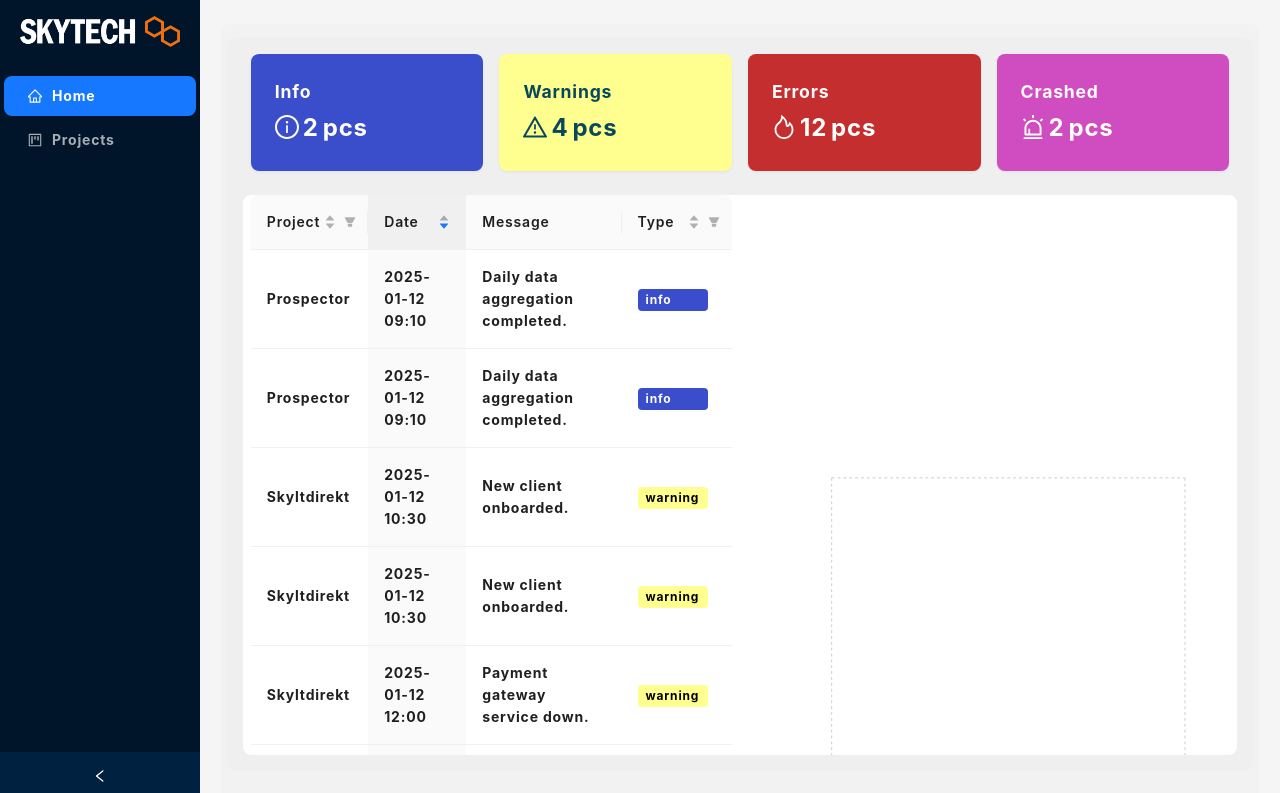
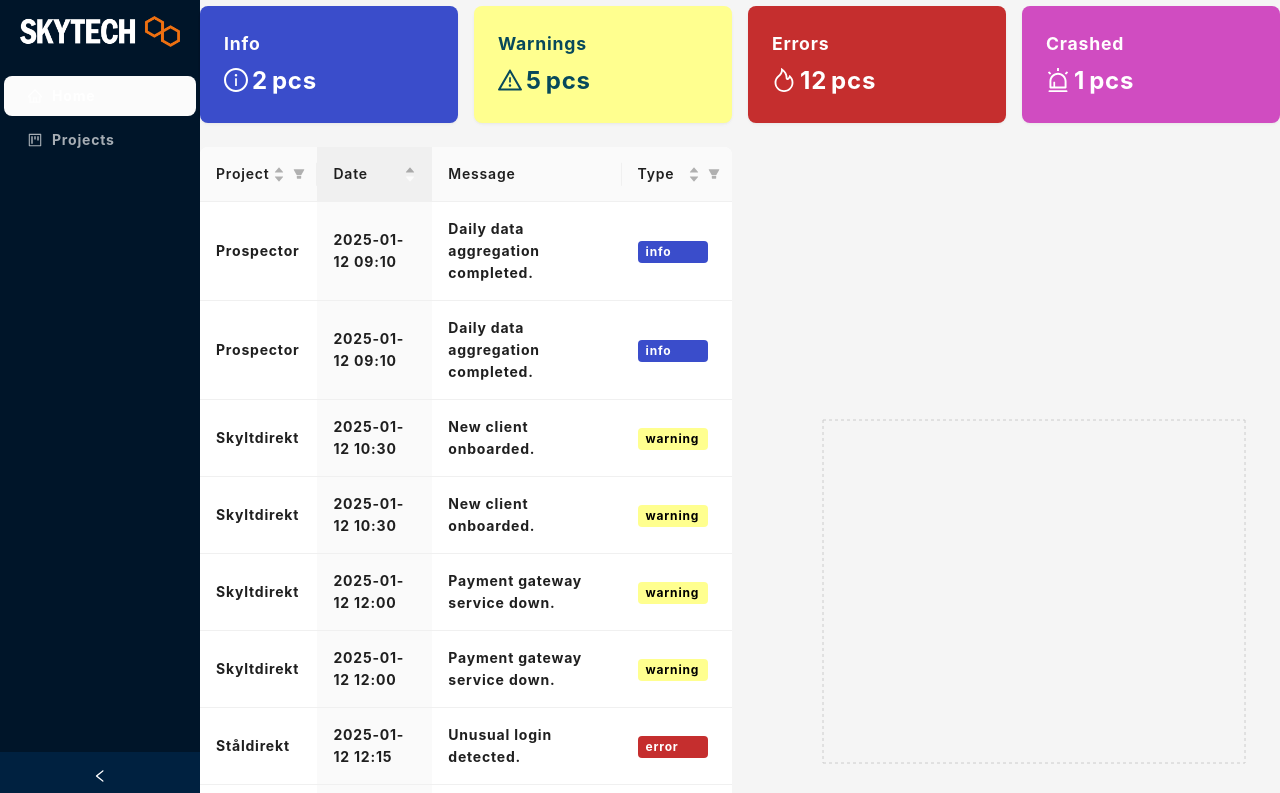
Before and after one commit to MrKalleP/event-frontend, a React (Vite) app: page / in a window 1280 px wide. Shown: the top 793 px of the page. Built offline with nearby package versions, Linux system fonts and the light colour scheme.

Commit message:
fixing litle styling with  ant design take away inlinestyle

```diff
--- a/src/App.tsx
+++ b/src/App.tsx
@@ -1,23 +1,32 @@
-import React from "react";
 import { BrowserRouter, Routes, Route } from "react-router-dom";
 import HomePage from "./pages/HomePage";
 import ProjectPage from "./pages/ProjectPage";
 import NotFound from "./utils/NotFound";
 import MainLayout from "./components/homepage/MainLayout";
 import SingleProjectPage from "./components/projects/SingleProjectPage";
+import { ConfigProvider } from "antd";
 
 const App: React.FC = () => {
+
+  const theme = {
+    token: {
+      colorPrimary: "#FBFBFB",
+      pagePadding: "1rem"
+    }
+  }
   return (
+    <ConfigProvider theme={theme}>
       <BrowserRouter>
         <Routes>
           <Route element={<MainLayout />}>
             <Route path="/" element={<HomePage />} />
             <Route path="/project" element={<ProjectPage />} />
-          <Route path="/project/:id" element={<SingleProjectPage />} />
+            <Route path="/project/:projectName" element={<SingleProjectPage />} />
             <Route path="*" element={<NotFound />} />
           </Route>
         </Routes>
       </BrowserRouter>
+    </ConfigProvider>
   );
 };
 
--- a/src/components/homepage/LineChart.tsx
+++ b/src/components/homepage/LineChart.tsx
@@ -17,7 +17,7 @@
 function LineChartExample() {
     const processedData = PreProcessData(test_data);
     return (
-        <ResponsiveContainer width="100%" height={400} style={{ marginTop: "17rem", padding: ".3rem" }}>
+        <ResponsiveContainer width="100%" height={400} >
             <LineChart
                 data={processedData}
                 margin={{
--- a/src/components/homepage/MainLayout.tsx
+++ b/src/components/homepage/MainLayout.tsx
@@ -28,7 +28,7 @@
         }));
 
     return (
-        <Layout style={{ minHeight: "100vh", background: "rgba(0, 0, 0, 0.01)" }}>
+        <Layout >
             <Sider collapsible collapsed={collapsed} onCollapse={setCollapsed}>
                 <Logo isCollapsed={collapsed} />
                 <Menu
@@ -45,26 +45,18 @@
                 </Menu>
             </Sider>
             <Layout>
-                <Content style={{ margin: "0", height: "100%" }}>
+                <Content >
                     <Breadcrumb style={{ margin: "3px" }}>
                         {breadcrumbItems.map((item) => (
                             <Breadcrumb.Item key={item.key}>{item.label}</Breadcrumb.Item>
                         ))}
                     </Breadcrumb>
                     <div
-                        style={{
-                            padding: 14,
-                            background: "rgba(0, 0, 0, 0.01)",
-                            color: "#fafafa",
-                            borderRadius: borderRadiusLG,
-                            height: "100%",
-                            margin: "1.3rem"
-                        }}
                     >
                         <Outlet />
                     </div>
                 </Content>
-                <Footer style={{ textAlign: "center" }}>Event Logger ©{new Date().getFullYear()}</Footer>
+                <Footer >Event Logger ©{new Date().getFullYear()}</Footer>
             </Layout>
         </Layout>
     );
--- a/src/components/homepage/TableHomePage.tsx
+++ b/src/components/homepage/TableHomePage.tsx
@@ -15,7 +15,7 @@
         onChange={onChange}
         showSorterTooltip={{ title: 'Click to sort' }}
         rowKey="id"
-        style={{ background: "white", color: "#2A2A2A", borderRadius: ".5rem" }}
+
     />
 );
 
--- a/src/components/projects/SingleProjectPage.tsx
+++ b/src/components/projects/SingleProjectPage.tsx
@@ -7,16 +7,11 @@
 import formatDate from "../../utils/DateFunction";
 import { DataType } from "../../utils/Interface";
 
-const isWithinLast24Hours = (date: number | Date, now: number | Date): boolean => {
-    const nowDate = typeof now === 'number' ? new Date(now) : now;
-    const dateToCheck = typeof date === 'number' ? new Date(date) : date;
+const SingleProjectPage = () => {
+    const { projectName } = useParams();
+    const project = test_data.find((p) => String(p.project) === projectName);
+    console.log(project);
 
-    const oneDayAgo = new Date(nowDate.getTime() - 24 * 60 * 60 * 1000);
-    return dateToCheck >= oneDayAgo && dateToCheck <= nowDate;
-};
-const SingleProjectPage = () => {
-    const { id } = useParams();
-    const project = test_data.find((p) => String(p.id) === id);
     const [selectedProject, setSelectedProject] = useState<DataType>(project);
 
     if (!project) {
@@ -24,15 +19,8 @@
         return <p>Project not found</p>;
     }
 
-    const now = new Date();
-
     const filteredData = test_data.filter((log) => {
-        const dateObj = new Date(log.date);
-        return (
-            log.project === project.project &&
-            isWithinLast24Hours(dateObj, now) &&
-            log.type
-        );
+        return log.project === project.project;
     });
 
     const columns = [
@@ -90,36 +78,27 @@
     return (
         <ResponsiveContainer >
             <Row gutter={[8, 17]} style={{ padding: "1rem" }}>
-                <Col style={{ width: "100%", textAlign: "center", color: "black", fontSize: "1.5rem" }}>
+                <Col >
                 </Col>
                 <Col
                     xs={24}
                     sm={24}
                     md={24}
                     lg={24}
-                    style={{
-                        color: "black",
-                        backgroundColor: "#f0f2f5",
-                        borderRadius: "4px",
-                        display: "flex",
-                        flexDirection: "column",
-                        marginBottom: "1rem",
-                    }}
                 >
-                    <h3 style={{ fontSize: "2.5rem", padding: "1rem", textAlign: "center" }}>{selectedProject.project}</h3>
-                    <Col style={{ padding: "1rem", backgroundColor: "white", borderRadius: ".5rem" }}>
-                        <p><strong><IdcardOutlined style={{ padding: ".5rem" }} />Project ID:</strong> {selectedProject.id}</p>
-                        <p><strong><ProjectOutlined style={{ padding: ".5rem" }} />Project Name:</strong> {selectedProject.project}</p>
-                        <p><strong><MessageOutlined style={{ padding: ".5rem" }} />Message:</strong> {selectedProject.message}</p>
-                        <p><strong><FieldTimeOutlined style={{ padding: ".5rem" }} />Last Updated:</strong> {new Date(selectedProject.date).toLocaleString()}</p>
+                    <h3 >{selectedProject.project}</h3>
+                    <Col >
+                        <p><strong><ProjectOutlined />Project Name:</strong> {selectedProject.project}</p>
+                        <p><strong><MessageOutlined />Message:</strong> {selectedProject.message}</p>
+                        <p><strong><FieldTimeOutlined />Last Updated:</strong> {new Date(selectedProject.date).toLocaleString()}</p>
                     </Col>
                 </Col>
 
-                <Col xs={24} sm={24} md={24} lg={24} style={{ overflow: "auto", backgroundColor: "white", borderRadius: ".5rem", padding: ".5rem" }}>
+                <Col xs={24} sm={24} md={24} lg={24} >
                     <Table
                         dataSource={filteredData}
                         columns={columns}
-                        rowKey={(record) => String(record.id)}
+                        rowKey={(record) => String(record.project)}
                         pagination={{ pageSize: 10 }}
                     />
                 </Col>
--- a/src/pages/HomePage.tsx
+++ b/src/pages/HomePage.tsx
@@ -13,12 +13,6 @@
         gutter={[16, 24]}
         justify="center"
         align="middle"
-        style={{
-            backgroundColor: "rgba(0, 0, 0, 0.01)",
-            borderRadius: ".5rem",
-            color: "white",
-            padding: "1rem",
-        }}
     >
         <Col xs={24} sm={12} md={6} lg={6}>
             <InfoLoggs />
@@ -38,27 +32,14 @@
             sm={24}
             md={24}
             lg={12}
-            style={{
-                borderRadius: "0.5rem 0 0 0.5rem",
-                overflow: "auto",
-                backgroundColor: "white",
-                height: "70vh",
-            }}
         >
             <TableHomePage />
         </Col>
-
         <Col
             xs={24}
             sm={24}
             md={24}
             lg={12}
-            style={{
-                background: "white",
-                overflow: "auto",
-                borderRadius: "0 0.5rem 0.5rem 0",
-                height: "70vh",
-            }}
         >
             <LineChartExample />
         </Col>
--- a/src/pages/ProjectPage.tsx
+++ b/src/pages/ProjectPage.tsx
@@ -48,18 +48,17 @@
         setSearchValue("")
     };
     return (
-        <div style={{ padding: "1.1rem" }}>
+        <div >
             <Search
                 placeholder="Search for projects by name"
                 allowClear
                 enterButton="Search"
                 size="large"
                 onSearch={onSearch}
-                style={{ marginBottom: ".5rem" }}
                 value={serachValue}
                 onChange={(e) => setSearchValue(e.target.value)}
             />
-            <Row gutter={[16, 16]} justify="center" align="middle" style={{ backgroundColor: "rgba(0, 0, 0, 0.01)", borderRadius: ".5rem", color: "white", marginBlock: "1.5rem" }}>
+            <Row gutter={[16, 16]}>
                 {filteredProjects.map((project) => {
                     const {
                         id,
@@ -74,20 +73,15 @@
                     return (
                         <Col key={id} xs={24} sm={12} md={8} lg={8}>
                             <Card
-                                title={<Link to={`/project/${id}`}>{projectName}</Link>}
+                                title={<Link to={`/project/${projectName}`}>{projectName}</Link>}
                                 hoverable
                             >
                                 <ProjectBarChart data={children} />
-                                <h3 style={{ marginBlock: "1rem" }}>{`it is ${crashes} craches of total: ${totalLogs} logs`}</h3>
+                                <h3 >{`it is ${crashes} craches of total: ${totalLogs} logs`}</h3>
                                 <Statistic
                                     title="Crash Free Sessions"
                                     value={crashFreePercentage}
                                     suffix="%"
-                                    style={{
-                                        marginBlock: "1rem",
-                                        padding: ".1rem",
-                                        borderTop: "1px solid black",
-                                    }}
                                     prefix={<SmileTwoTone />}
                                 />
                             </Card>
--- a/src/utils/testdata.json
+++ b/src/utils/testdata.json
@@ -16,8 +16,8 @@
     {
         "id": "3",
         "project": "Ståldirekt",
-        "date": "2025-01-12T12:45:00Z",
-        "type": "crashed",
+        "date": "2025-01-17T12:45:00Z",
+        "type": "warning",
         "message": "Unexpected server shutdown."
     },
     {
```
Lines whose indentation alone changed are shown as unchanged.
